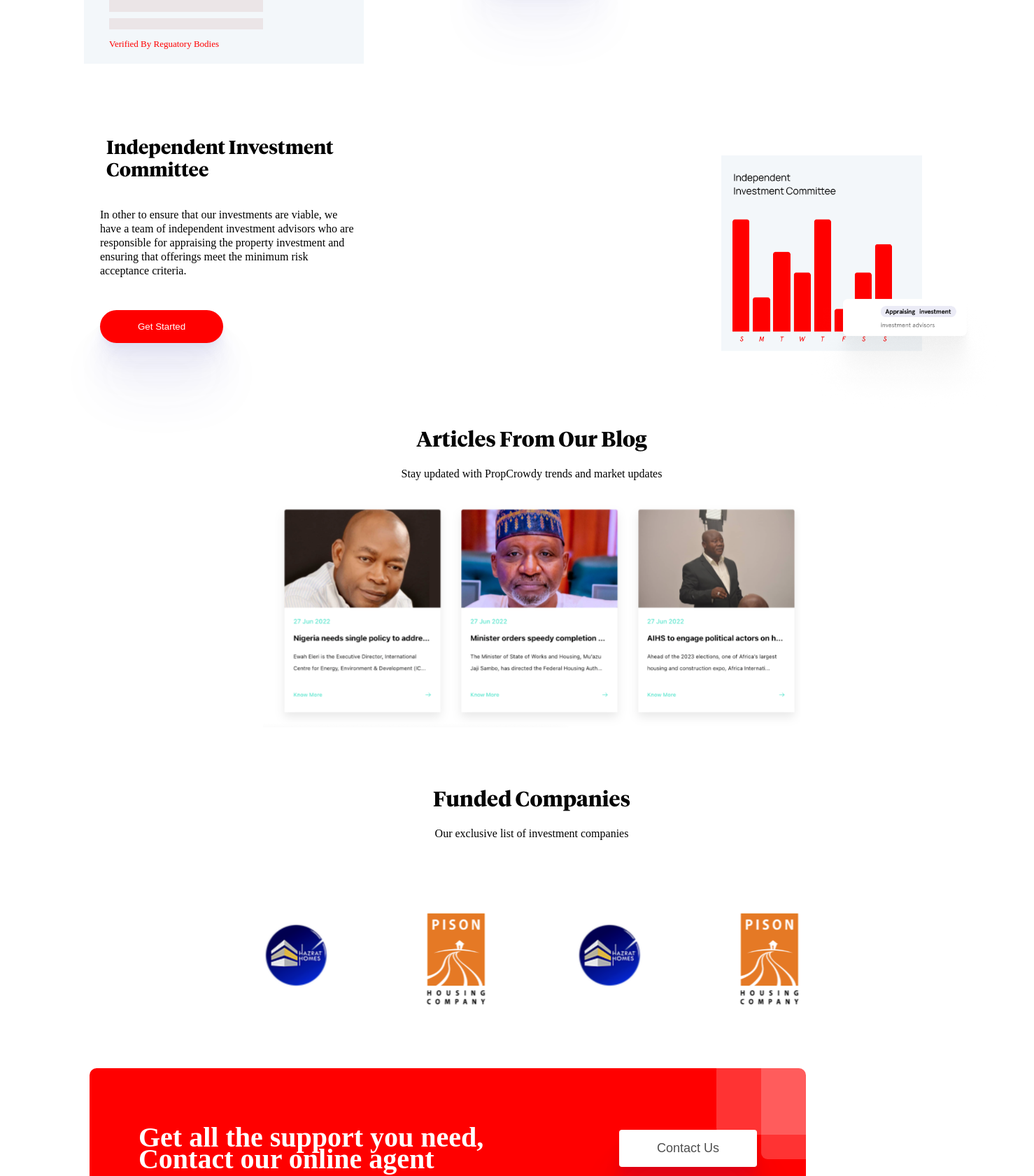
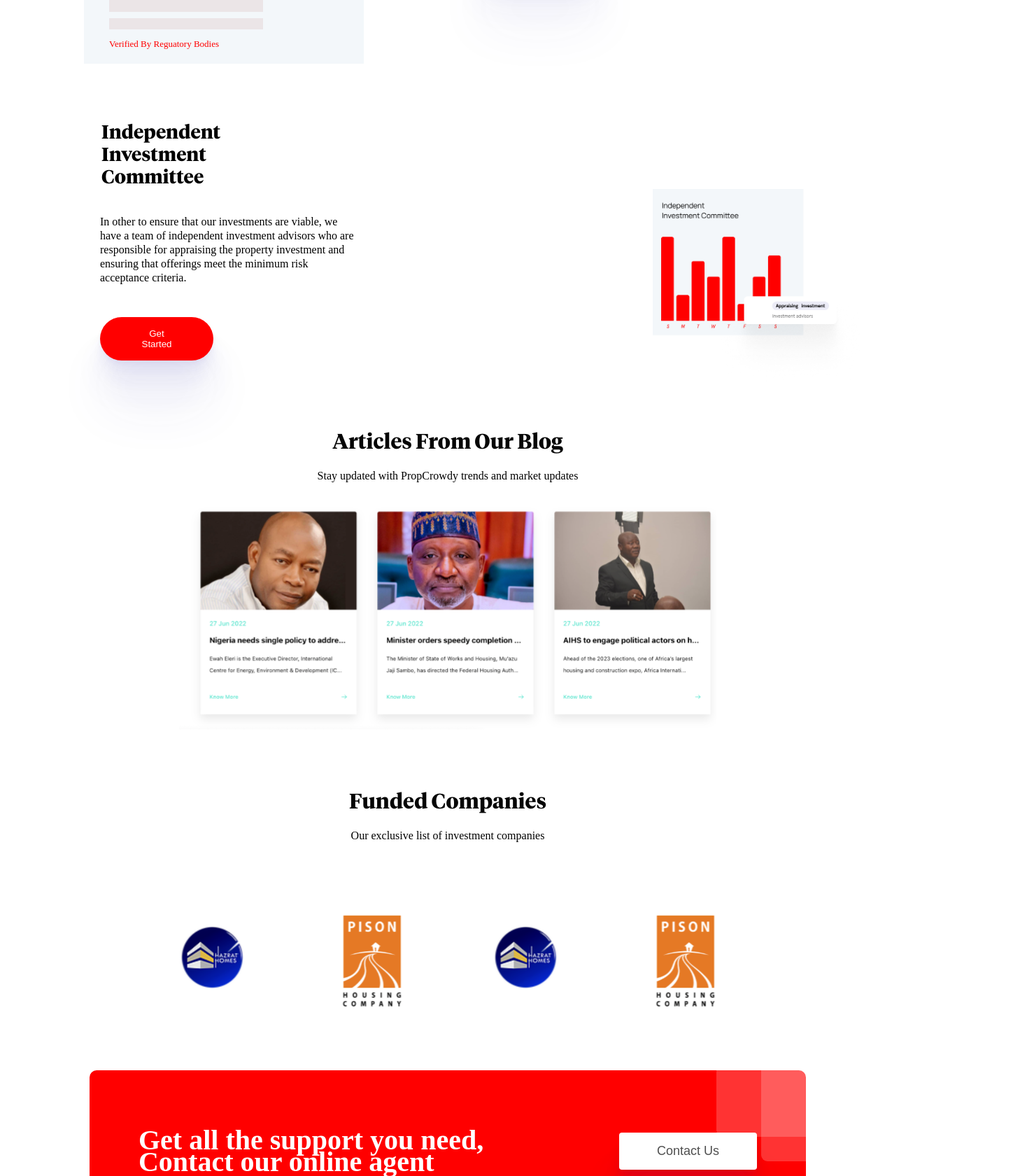
Before and after one commit to Farouk-Adedamola/PropCrowdy, a React (Create React App) app: page / in a window 1280 px wide. Shown: the part 3360-5040 px from the top of the page at 70% size, 1478 px wide, since content can reach past the window. Built offline with nearby package versions, Linux system fonts and the light colour scheme; a web font is replaced by a local one.

Commit message:
commiting corrections

```diff
--- a/src/App.js
+++ b/src/App.js
@@ -46,7 +46,7 @@ function App() {
           <Blog />
           <FundedCompanies />
           <Contact />
-          {/* <Footer /> */}
+          <Footer />
         </div>
       )}
     </div>
--- a/src/Components/BlogSection/Blog.module.css
+++ b/src/Components/BlogSection/Blog.module.css
@@ -25,9 +25,9 @@
 
 @media screen and (min-width: 760px) {
   .blog {
-    width: 100vw;
-    padding-left: 120px;
-    padding-right: 78px;
+    /* width: 100vw; */
+    /* padding-left: 120px; */
+    /* padding-right: 78px; */
     margin: 100px auto 0 auto;
   }
   .blog h1 {
--- a/src/Components/ChooseProp.js/ChooseProp.module.css
+++ b/src/Components/ChooseProp.js/ChooseProp.module.css
@@ -158,10 +158,12 @@ button {
 
   .overalll {
     display: flex;
-    width: 100vw;
+    /* width: 100vw; */
     justify-content: space-between;
     align-items: center;
     flex-direction: row-reverse;
+    /* padding-left: 100px; */
+    /* padding-right: 78px; */
   }
 
   .secondCard {
@@ -177,8 +179,12 @@ button {
     width: 260px;
   }
 
+  .investment {
+    /* padding-right: 70px; */
+  }
   .Independent img {
     object-fit: cover;
+    width: 300px;
   }
 
   .main h1 {
@@ -210,7 +216,9 @@ button {
     /* margin-right: 0; */
     width: 400px;
     display: flex;
-    justify-self: flex-start;
+    margin: 0;
+    padding: 0;
+    /* justify-self: flex-start; */
     /* margin-right: 80px; */
   }
 
@@ -225,7 +233,7 @@ button {
   }
 
   .overalll {
-    margin: 0 auto;
+    /* margin: 0 auto; */
   }
 
   .section {
--- a/src/Components/ChooseProp.js/IndependentInvestment/Independent.module.css
+++ b/src/Components/ChooseProp.js/IndependentInvestment/Independent.module.css
@@ -1,6 +1,5 @@
 .secondCard {
   width: 85vw;
-  /* margin: 2rem auto; */
 }
 
 .deal {
@@ -36,10 +35,11 @@ button {
 
 @media screen and (min-width: 760px) {
   .secondCard {
+    /* margin-right: 100px; */
     width: 350px;
   }
   .secondCard h1 {
-    margin-left: 32px;
+    /* margin-left: 32px; */
     font-size: 27px;
     /* text-align: l; */
   }
@@ -55,7 +55,7 @@ button {
 
 @media screen and (min-width: 1200px) {
   .secondCard {
-    width: 450px;
+    width: 50%;
     margin-left: 0;
   }
   .secondCard p {
--- a/src/Components/FundedCompanies/FundedCompanies.module.css
+++ b/src/Components/FundedCompanies/FundedCompanies.module.css
@@ -35,9 +35,11 @@
 
 @media screen and (min-width: 760px) {
   .blog {
-    width: 100vw;
-    padding-left: 120px;
-    padding-right: 78px;
+    margin-left: auto;
+    margin-right: auto;
+    /* width: 100vw; */
+    /* padding-left: 120px; */
+    /* padding-right: 78px; */
   }
   .blog h1 {
     font-size: 30px;
```
